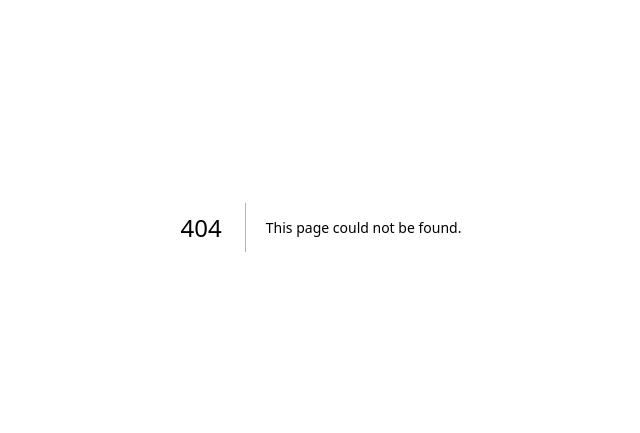
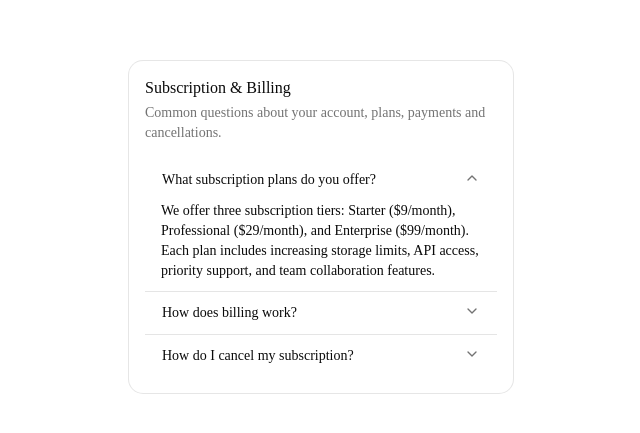
Before and after one commit to congle-engineer/tailwindcss, a Next.js app: page /accordion in a window 1280 px wide. Before the commit this address had no page. Shown: the part 173-606 px from the top of the page, without its empty margins (319-959 px from the left). Built offline with nearby package versions, Linux system fonts and the light colour scheme.

Commit message:
Accordion

```diff
--- /dev/null
+++ b/app/accordion/page.tsx
@@ -0,0 +1,69 @@
+import {
+  Accordion,
+  AccordionContent,
+  AccordionItem,
+  AccordionTrigger,
+} from "@/components/ui/accordion";
+import {
+  Card,
+  CardContent,
+  CardDescription,
+  CardHeader,
+  CardTitle,
+} from "@/components/ui/card";
+
+const items = [
+  {
+    value: "plans",
+    trigger: "What subscription plans do you offer?",
+    content:
+      "We offer three subscription tiers: Starter ($9/month), Professional ($29/month), and Enterprise ($99/month). Each plan includes increasing storage limits, API access, priority support, and team collaboration features.",
+  },
+  {
+    value: "billing",
+    trigger: "How does billing work?",
+    content:
+      "Billing occurs automatically at the start of each billing cycle. We accept all major credit cards, PayPal, and ACH transfers for enterprise customers. You'll receive an invoice via email after each payment.",
+  },
+  {
+    value: "cancel",
+    trigger: "How do I cancel my subscription?",
+    content:
+      "You can cancel your subscription anytime from your account settings. There are no cancellation fees or penalties. Your access will continue until the end of your current billing period.",
+  },
+];
+
+export default function AccordionDemo() {
+  return (
+    <div className="flex min-h-screen items-center justify-center">
+      <Card className="w-full max-w-sm">
+        <CardHeader>
+          <CardTitle>Subscription & Billing</CardTitle>
+          <CardDescription>
+            Common questions about your account, plans, payments and
+            cancellations.
+          </CardDescription>
+        </CardHeader>
+        <CardContent>
+          <Accordion
+            type="single"
+            collapsible
+            defaultValue="plans"
+            className="max-w-lg"
+          >
+            {items.map((item) => (
+              <AccordionItem
+                key={item.value}
+                value={item.value}
+                className="border-b px-4 last:border-b-0"
+              >
+                <AccordionTrigger>{item.trigger}</AccordionTrigger>
+                <AccordionContent>{item.content}</AccordionContent>
+              </AccordionItem>
+            ))}
+          </Accordion>
+        </CardContent>
+      </Card>
+    </div>
+  );
+}
--- a/app/page.tsx
+++ b/app/page.tsx
@@ -1,10 +1,15 @@
-"use client";
-import Image from "next/image";
+import { Button } from "@/components/ui/button";
+import {
+  Accordion,
+  AccordionContent,
+  AccordionItem,
+  AccordionTrigger,
+} from "@/components/ui/accordion";
 
 export default function Home() {
   return (
     <div>
-      <h1>Hello World! I&apos;m Cong Le</h1>
+      <Button>Click me</Button>
     </div>
   );
 }
--- /dev/null
+++ b/components/ui/accordion.tsx
@@ -0,0 +1,81 @@
+"use client"
+
+import * as React from "react"
+import { Accordion as AccordionPrimitive } from "radix-ui"
+
+import { cn } from "@/lib/utils"
+import { ChevronDownIcon, ChevronUpIcon } from "lucide-react"
+
+function Accordion({
+  className,
+  ...props
+}: React.ComponentProps<typeof AccordionPrimitive.Root>) {
+  return (
+    <AccordionPrimitive.Root
+      data-slot="accordion"
+      className={cn("flex w-full flex-col", className)}
+      {...props}
+    />
+  )
+}
+
+function AccordionItem({
+  className,
+  ...props
+}: React.ComponentProps<typeof AccordionPrimitive.Item>) {
+  return (
+    <AccordionPrimitive.Item
+      data-slot="accordion-item"
+      className={cn("not-last:border-b", className)}
+      {...props}
+    />
+  )
+}
+
+function AccordionTrigger({
+  className,
+  children,
+  ...props
+}: React.ComponentProps<typeof AccordionPrimitive.Trigger>) {
+  return (
+    <AccordionPrimitive.Header className="flex">
+      <AccordionPrimitive.Trigger
+        data-slot="accordion-trigger"
+        className={cn(
+          "group/accordion-trigger relative flex flex-1 items-start justify-between rounded-lg border border-transparent py-2.5 text-left text-sm font-medium transition-all outline-none hover:underline focus-visible:border-ring focus-visible:ring-3 focus-visible:ring-ring/50 focus-visible:after:border-ring disabled:pointer-events-none disabled:opacity-50 **:data-[slot=accordion-trigger-icon]:ml-auto **:data-[slot=accordion-trigger-icon]:size-4 **:data-[slot=accordion-trigger-icon]:text-muted-foreground",
+          className
+        )}
+        {...props}
+      >
+        {children}
+        <ChevronDownIcon data-slot="accordion-trigger-icon" className="pointer-events-none shrink-0 group-aria-expanded/accordion-trigger:hidden" />
+        <ChevronUpIcon data-slot="accordion-trigger-icon" className="pointer-events-none hidden shrink-0 group-aria-expanded/accordion-trigger:inline" />
+      </AccordionPrimitive.Trigger>
+    </AccordionPrimitive.Header>
+  )
+}
+
+function AccordionContent({
+  className,
+  children,
+  ...props
+}: React.ComponentProps<typeof AccordionPrimitive.Content>) {
+  return (
+    <AccordionPrimitive.Content
+      data-slot="accordion-content"
+      className="overflow-hidden text-sm data-open:animate-accordion-down data-closed:animate-accordion-up"
+      {...props}
+    >
+      <div
+        className={cn(
+          "h-(--radix-accordion-content-height) pt-0 pb-2.5 [&_a]:underline [&_a]:underline-offset-3 [&_a]:hover:text-foreground [&_p:not(:last-child)]:mb-4",
+          className
+        )}
+      >
+        {children}
+      </div>
+    </AccordionPrimitive.Content>
+  )
+}
+
+export { Accordion, AccordionItem, AccordionTrigger, AccordionContent }
--- /dev/null
+++ b/components/ui/card.tsx
@@ -0,0 +1,103 @@
+import * as React from "react"
+
+import { cn } from "@/lib/utils"
+
+function Card({
+  className,
+  size = "default",
+  ...props
+}: React.ComponentProps<"div"> & { size?: "default" | "sm" }) {
+  return (
+    <div
+      data-slot="card"
+      data-size={size}
+      className={cn(
+        "group/card flex flex-col gap-4 overflow-hidden rounded-xl bg-card py-4 text-sm text-card-foreground ring-1 ring-foreground/10 has-data-[slot=card-footer]:pb-0 has-[>img:first-child]:pt-0 data-[size=sm]:gap-3 data-[size=sm]:py-3 data-[size=sm]:has-data-[slot=card-footer]:pb-0 *:[img:first-child]:rounded-t-xl *:[img:last-child]:rounded-b-xl",
+        className
+      )}
+      {...props}
+    />
+  )
+}
+
+function CardHeader({ className, ...props }: React.ComponentProps<"div">) {
+  return (
+    <div
+      data-slot="card-header"
+      className={cn(
+        "group/card-header @container/card-header grid auto-rows-min items-start gap-1 rounded-t-xl px-4 group-data-[size=sm]/card:px-3 has-data-[slot=card-action]:grid-cols-[1fr_auto] has-data-[slot=card-description]:grid-rows-[auto_auto] [.border-b]:pb-4 group-data-[size=sm]/card:[.border-b]:pb-3",
+        className
+      )}
+      {...props}
+    />
+  )
+}
+
+function CardTitle({ className, ...props }: React.ComponentProps<"div">) {
+  return (
+    <div
+      data-slot="card-title"
+      className={cn(
+        "text-base leading-snug font-medium group-data-[size=sm]/card:text-sm",
+        className
+      )}
+      {...props}
+    />
+  )
+}
+
+function CardDescription({ className, ...props }: React.ComponentProps<"div">) {
+  return (
+    <div
+      data-slot="card-description"
+      className={cn("text-sm text-muted-foreground", className)}
+      {...props}
+    />
+  )
+}
+
+function CardAction({ className, ...props }: React.ComponentProps<"div">) {
+  return (
+    <div
+      data-slot="card-action"
+      className={cn(
+        "col-start-2 row-span-2 row-start-1 self-start justify-self-end",
+        className
+      )}
+      {...props}
+    />
+  )
+}
+
+function CardContent({ className, ...props }: React.ComponentProps<"div">) {
+  return (
+    <div
+      data-slot="card-content"
+      className={cn("px-4 group-data-[size=sm]/card:px-3", className)}
+      {...props}
+    />
+  )
+}
+
+function CardFooter({ className, ...props }: React.ComponentProps<"div">) {
+  return (
+    <div
+      data-slot="card-footer"
+      className={cn(
+        "flex items-center rounded-b-xl border-t bg-muted/50 p-4 group-data-[size=sm]/card:p-3",
+        className
+      )}
+      {...props}
+    />
+  )
+}
+
+export {
+  Card,
+  CardHeader,
+  CardFooter,
+  CardTitle,
+  CardAction,
+  CardDescription,
+  CardContent,
+}
```
